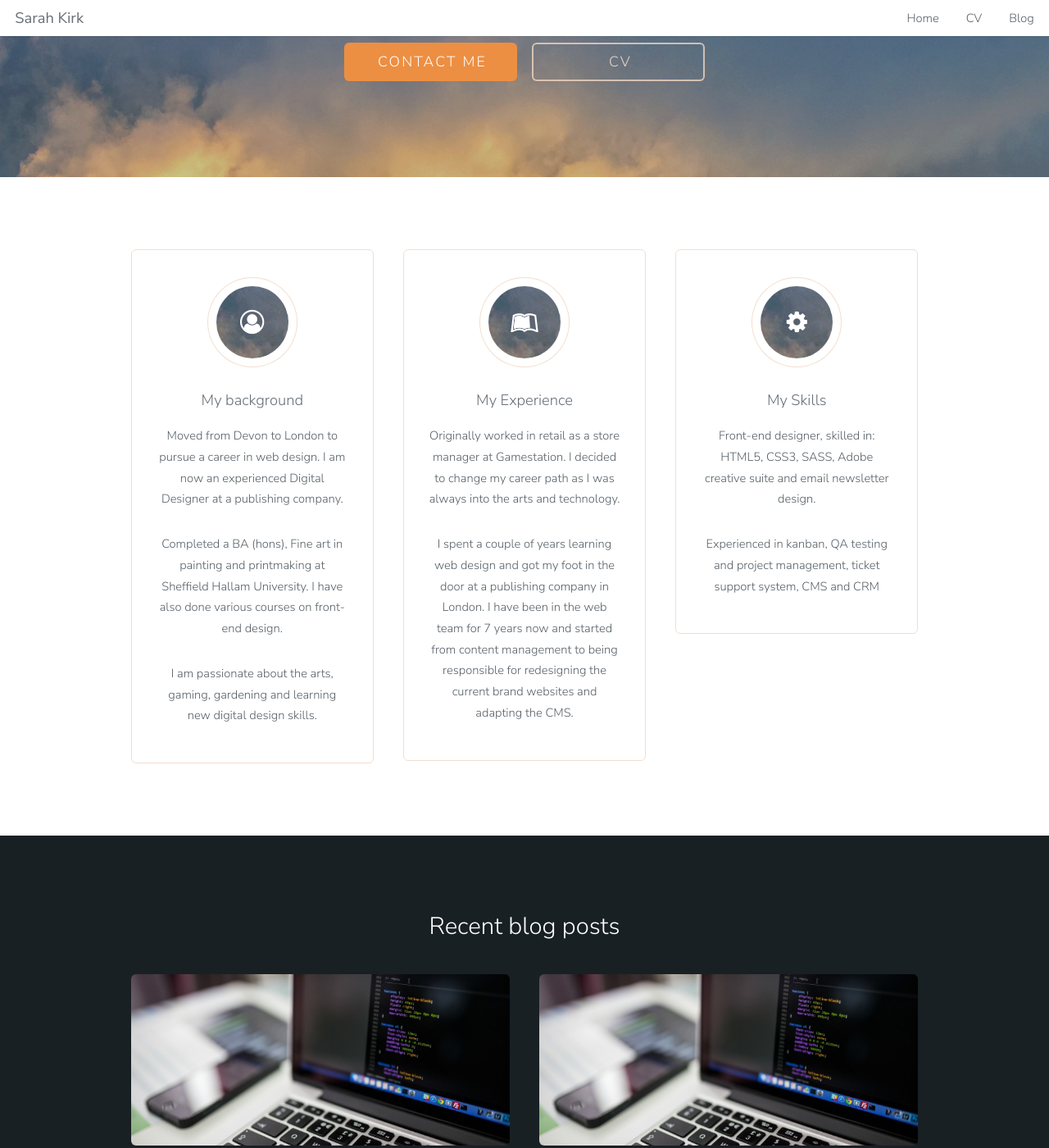
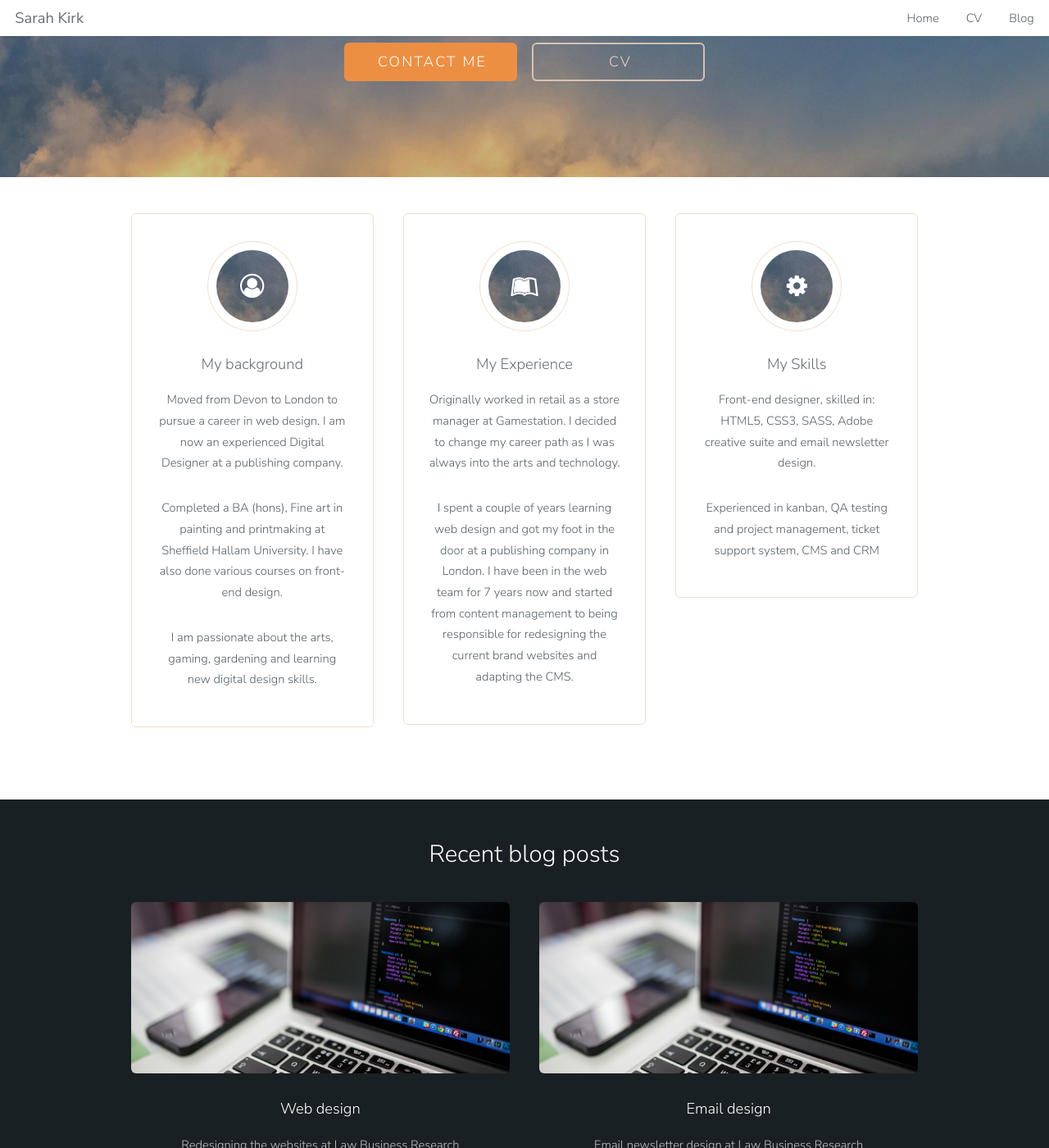
Before and after one commit to Kharsikar/kharsikar.github.io, a Jekyll site: the page built from index.html, in a window 1280 px wide and 1400 px high, scrolled down 234 px. Shown: the whole window at 82% size. Built offline with Jekyll 4.4.1, drawn with Linux system fonts in a browser that asks for light colours.

Commit message:
edited wrapper sizes

```diff
--- a/css/style.css
+++ b/css/style.css
@@ -844,7 +844,7 @@
 /* Wrapper */
 
 	.wrapper {
-		padding: 6em 0 4em 0;
+		padding: 3em 0 4em 0;
 	}
 
 		.wrapper.style1 {
@@ -1143,7 +1143,7 @@
 
 	#footer {
 		background: #f8f8f8;
-		padding: 4em 0 6em 0;
+		padding: 2em 0 2em 0;
 	}
 
 		#footer a {
```
